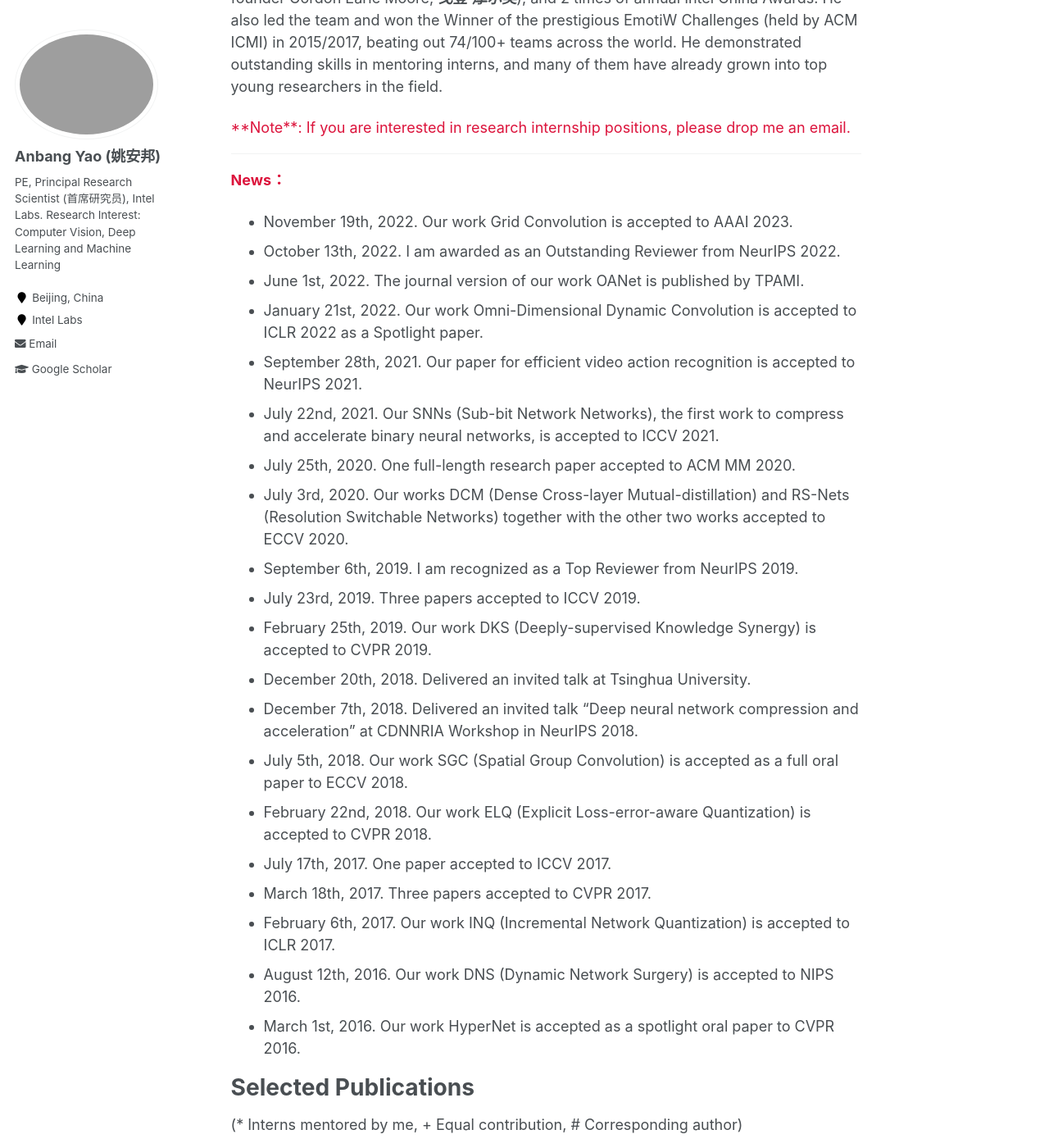
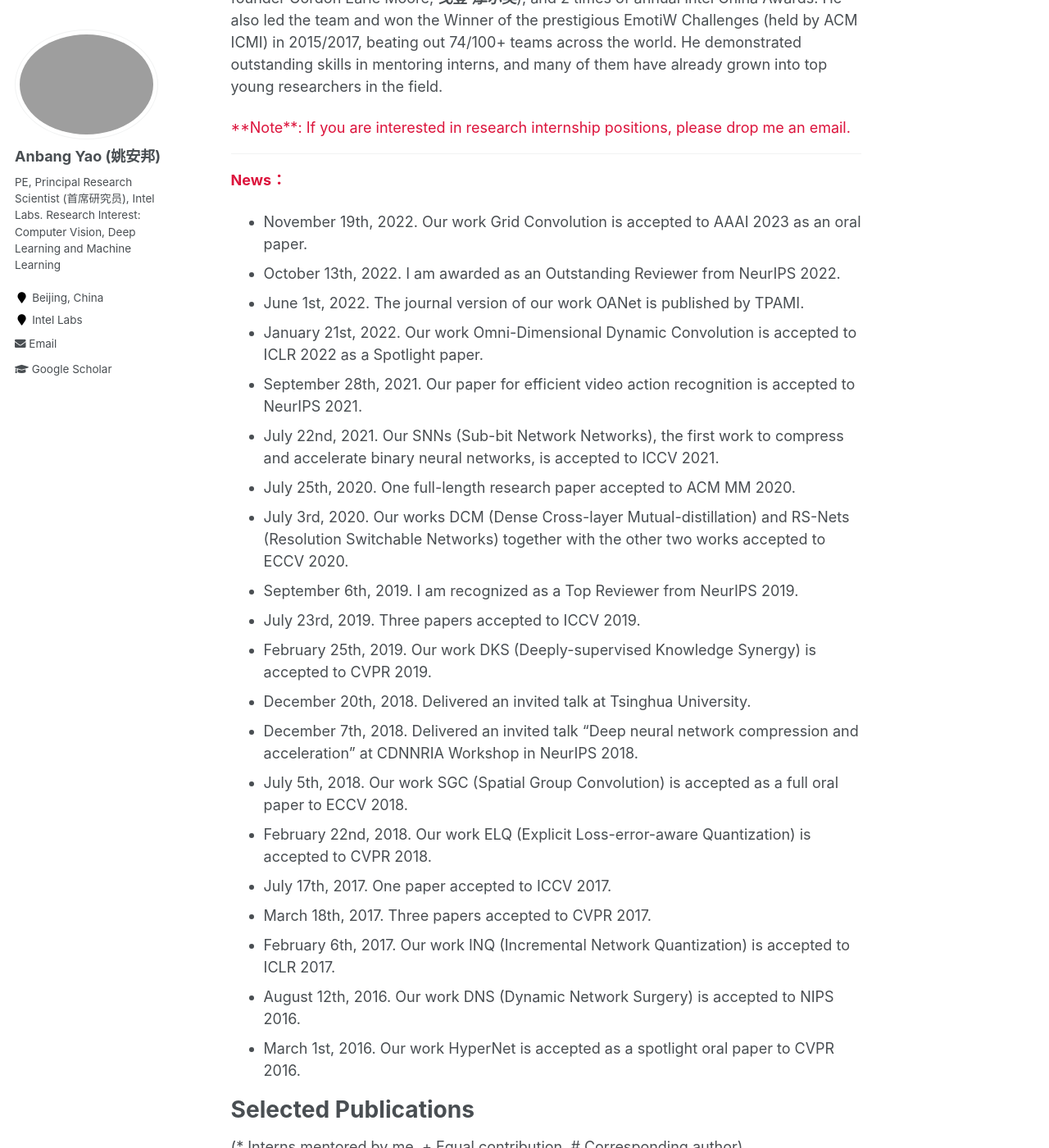
Before and after one commit to YaoAnbang/YaoAnbang.github.io, a Jekyll site: the page built from _pages/about.md, in a window 1280 px wide and 1400 px high, scrolled down 556 px. Shown: the whole window at 82% size. Built offline with Jekyll 4.4.1, drawn with Linux system fonts in a browser that asks for light colours; some of the changed text lies outside the part shown.

Commit message:
Update about.md

```diff
--- a/_pages/about.md
+++ b/_pages/about.md
@@ -17,7 +17,7 @@ Anbang Yao is currently a PE (Principal Engineer)/Principal Research Scientist a
 ---
 **<font color="Crimson">News：</font>**
 
-+ November 19th, 2022. Our work Grid Convolution is accepted to AAAI 2023.
++ November 19th, 2022. Our work Grid Convolution is accepted to AAAI 2023 as an oral paper.
 + October 13th, 2022. I am awarded as an Outstanding Reviewer from NeurIPS 2022.
 + June 1st, 2022. The journal version of our work OANet is published by TPAMI.
 + January 21st, 2022. Our work Omni-Dimensional Dynamic Convolution is accepted to ICLR 2022 as a Spotlight paper.
@@ -50,7 +50,7 @@ Selected Publications
 
 **2023**
 <!-- <blockquote> -->
-+ 3D Human Pose Lifting with Grid Convolution.<br> Yangyuxuan Kang\*, Yuyang Liu\*, Anbang Yao\#, Shandong Wang and Enhua Wu.<br><em>**AAAI Conference on Artificial Intelligence (AAAI)**</em>, 2023.<br> [<font color="DodgerBlue">Paper is coming soon</font>].[<font color="DodgerBlue">[Code]</font>](https://github.com/OSVAI/GridConv).<br>
++ 3D Human Pose Lifting with Grid Convolution.<br> Yangyuxuan Kang\*, Yuyang Liu\*, Anbang Yao\#, Shandong Wang and Enhua Wu.<br><em>**AAAI Conference on Artificial Intelligence (AAAI)**</em>, 2023 (<font color="Crimson">Oral</font>).<br> [<font color="DodgerBlue">Paper is coming soon</font>].[<font color="DodgerBlue">[Code]</font>](https://github.com/OSVAI/GridConv).<br>
 <!--</blockquote> -->
 
 **2022**<!-- <blockquote> -->
```
